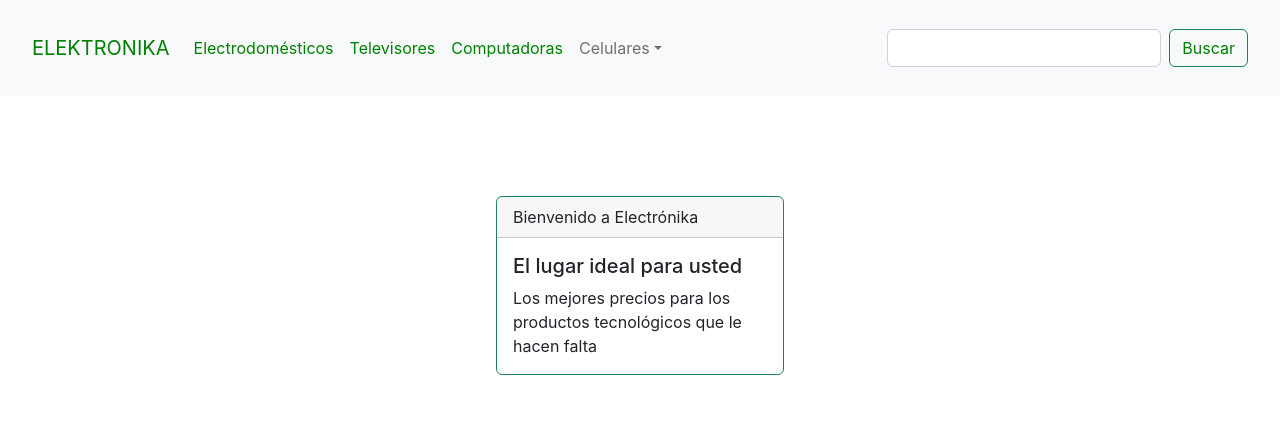
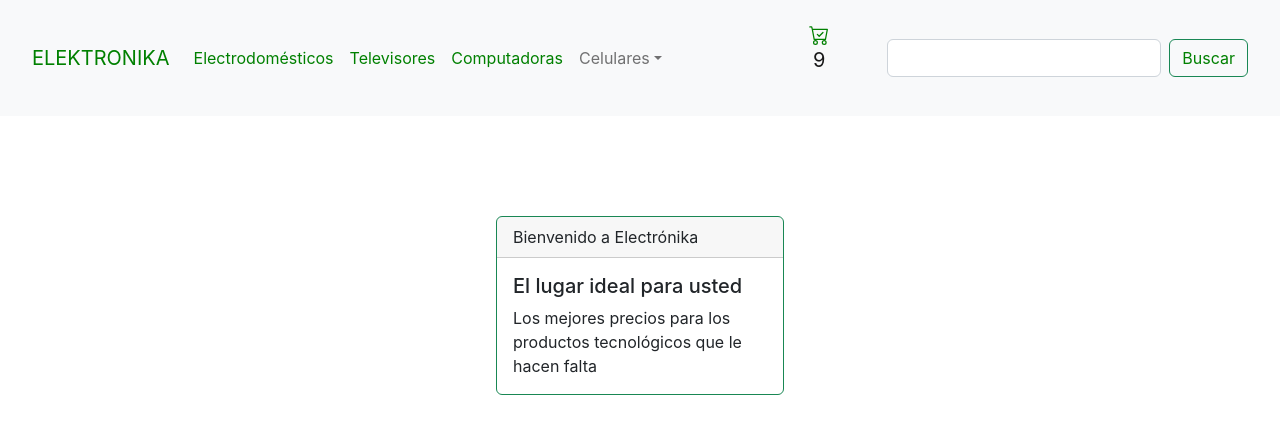
Before and after one commit to Geralba12345/Proyecto-React, a JavaScript app: page / in a window 1280 px wide. Shown: the top 434 px of the page. Built offline with nearby package versions, Linux system fonts and the light colour scheme; the HTML template or start-up script is replaced by a standard one.

Commit message:
Correciones siguientes

```diff
--- a/package.json
+++ b/package.json
@@ -10,6 +10,7 @@
     "react": "^18.2.0",
     "react-bootstrap": "^2.6.0",
     "react-dom": "^18.2.0",
+    "react-icons": "^4.6.0",
     "react-scripts": "5.0.1",
     "web-vitals": "^2.1.4"
   },
--- a/src/components/NavBar/CartWidget/CartWidget.css
+++ b/src/components/NavBar/CartWidget/CartWidget.css
@@ -1,11 +1,8 @@
-.ContainerCartWidget{
-    max-width: 10vw;
+.svg{
+    color: green
 }
 
-.ContainerImgP{
-    align-items: baseline;
+.contador{
+    display: flex;
+    justify-content: center;
 }
-
-.svg{
-    color: orange;
-}
--- a/src/components/NavBar/CartWidget/CartWidget.js
+++ b/src/components/NavBar/CartWidget/CartWidget.js
@@ -1,13 +1,13 @@
 import "./CartWidget.css";
-import { Accordion} from "react-bootstrap"
+import { BsCartCheck} from "react-icons/bs"
 
 export const CartWidget = () => {
     return (
         <div>
-            <div className="container-fluid d-flex justify-content-end ContainerCardWidget">
-                <div className="navbar-brand row ContainerImgP" href="#">
-                    <Accordion className="svg"/>
-                    <p className="col text-light">99</p>
+            <div className="container-fluid d-flex justify-content-center">
+                <div className="navbar-brand row" href="#">
+                    <BsCartCheck className="svg"/>
+                    <p className="contador">9</p>
                 </div>
             </div>
         </div>
--- a/src/components/NavBar/NavBar.js
+++ b/src/components/NavBar/NavBar.js
@@ -27,7 +27,7 @@ export const NavBar = () => {
                             <Nav.Link href="#action3" className='colorVerd'>
                                 Computadoras
                             </Nav.Link>
-                            <NavDropdown title="Celulares" id="navbarScrollingDropdown">
+                            <NavDropdown title="Celulares" id="navbarScrollingDropdown" className='colorVerd'>
                                 <NavDropdown.Item href="#action3" className='colorVerd'>Apple</NavDropdown.Item>
                                 <NavDropdown.Item href="#action4" className='colorVerd'>
                                     Android
```
Also changed, not shown: 1 other file (tests, documents, lock files or other folders).
